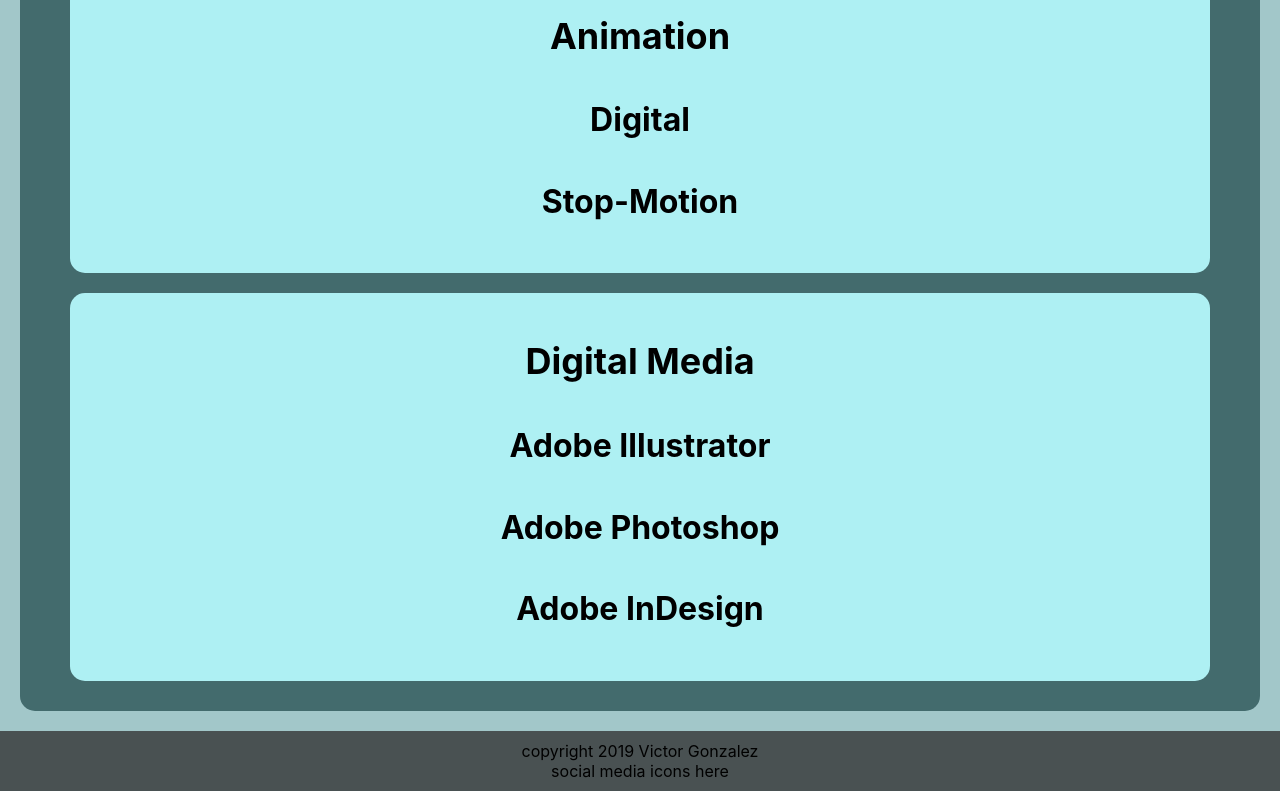
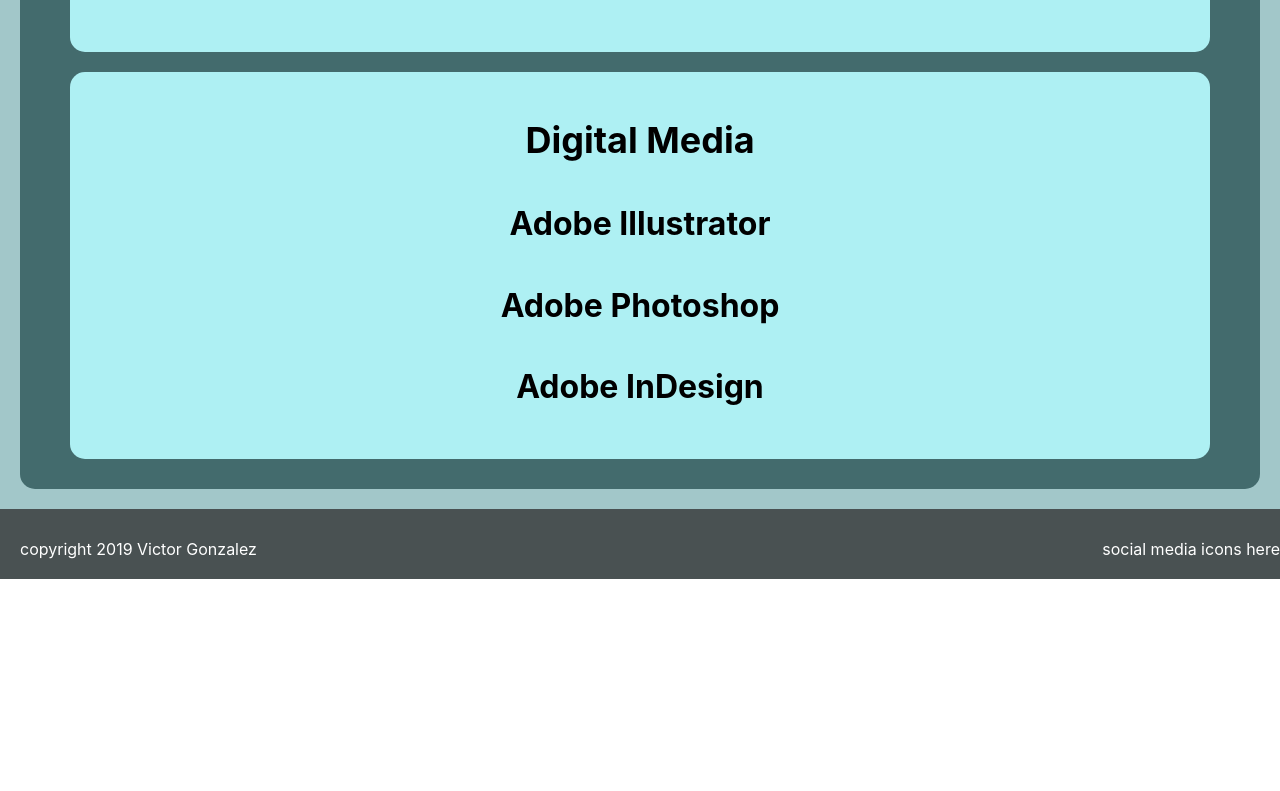
Before and after one commit to TimeForZeros/portfolio-react, a React (Create React App) app: page /Portfolio in a window 1280 px wide. Shown: the part 1134-1925 px from the top of the page. After the commit the page ends 1713 px from the top, so only its background shows below. Built offline with nearby package versions, Linux system fonts and the light colour scheme.

Commit message:
Footer Styling

```diff
--- a/src/App.js
+++ b/src/App.js
@@ -43,7 +43,6 @@
       <div className="App">
         <header className="App-header">
           <NavBar title={this.state.title} />
-          <Link to='/footer'><p>Test</p> </Link>
         </header>
         <body>
           <Body title={this.state.title} />
--- a/src/components/Body/Body.css
+++ b/src/components/Body/Body.css
@@ -1,3 +1,9 @@
+body {
+    position: relative;
+    min-height: 100vh;
+}
+
+
 .title-container {
 
 }
@@ -17,8 +23,3 @@
 .section-title {
     font-size: 48px;
 }
-
-footer {
-    padding: 10px;
-    background-color: rgb(73, 81, 82);
-}
--- a/src/components/Body/Body.jsx
+++ b/src/components/Body/Body.jsx
@@ -15,10 +15,14 @@
       <div className="title-container">
         <h1 className='title'>{props.title}</h1>
       </div>
+
+      <Route path='/About'>
       <section className="section-container">
         <h2 className='section-title'> About</h2>
         <About />
       </section>
+      </Route>
+
       <Route path='/Portfolio'>
       <section className="section-container">
         <h2 className='section-title'> Projects</h2>
--- a/src/components/Footer/Footer.css
+++ b/src/components/Footer/Footer.css
@@ -0,0 +1,16 @@
+footer {
+    margin-top: 10px;
+    padding: 10px;
+    background-color: rgb(73, 81, 82);
+    position: relative;
+    bottom: 0;
+    width: 100%;
+    display: flex;
+
+}
+
+footer * {
+    color: white;
+    justify-content: space-between;
+
+}
--- a/src/components/Footer/Footer.jsx
+++ b/src/components/Footer/Footer.jsx
@@ -3,14 +3,14 @@
 
 const Footer = () => {
 return(
-    <div>
+    <footer>
         <div className='footer-copyright'>
             copyright 2019 Victor Gonzalez
         </div>
         <div className='footer-icons'>
             social media icons here
         </div>
-    </div>
+    </footer>
 );
 }
 
--- a/src/components/NavBar/NavBar.jsx
+++ b/src/components/NavBar/NavBar.jsx
@@ -6,6 +6,7 @@
   return (
     <div className='nav-container'>
       <Link to="/" className='nav-item'>Home</Link>
+      <Link to='/About' className='nav-item'>About</Link>
       <Link to="/Portfolio" className='nav-item'>Portfolio</Link>
     </div>
   );
```
